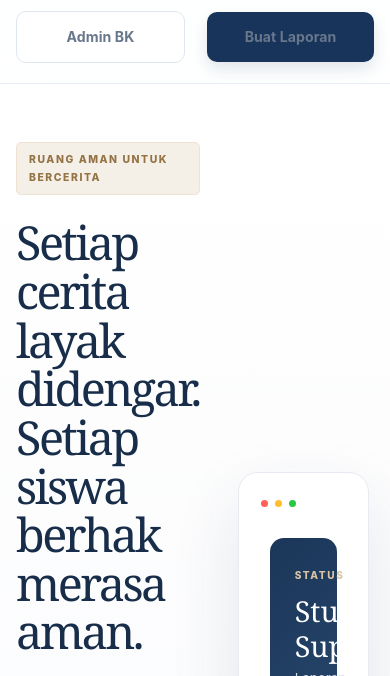
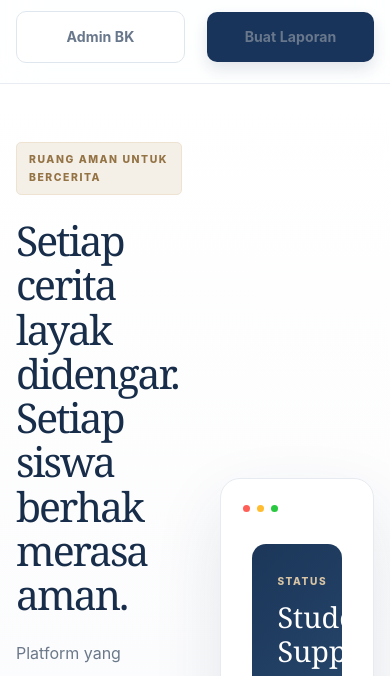
Before and after one commit to vincent00009307/RCS-Ruang-Curhat-Siswa, a plain HTML site: page index.html in a window 390 px wide. Shown: the part 103-779 px from the top of the page. Drawn offline with nearby package versions, Linux system fonts and the light colour scheme; no server answers.

Commit message:
Polish responsive hero typography and spacing

```diff
--- a/styles.css
+++ b/styles.css
@@ -1161,3 +1161,36 @@ body::before { display: none; }
   .report-form,.about-card,.auth-card { padding: 22px; }
   .cta-box { padding: 28px 24px; }
 }
+
+
+/* Heading and responsive layout corrections */
+.hero h1 {
+  max-width: 760px;
+  font-size: clamp(2.9rem, 4.45vw, 4.65rem);
+  line-height: 1.08;
+  letter-spacing: -0.05em;
+  overflow-wrap: normal;
+  word-break: normal;
+}
+
+.hero h1 span {
+  display: inline;
+}
+
+@media (min-width: 981px) {
+  .hero-grid {
+    grid-template-columns: minmax(0, 1.08fr) minmax(360px, .92fr);
+    gap: clamp(36px, 4vw, 64px);
+  }
+
+  .hero-content {
+    min-width: 0;
+  }
+}
+
+@media (max-width: 700px) {
+  .hero h1 {
+    font-size: clamp(2.55rem, 10.5vw, 3.5rem);
+    line-height: 1.08;
+  }
+}
```
